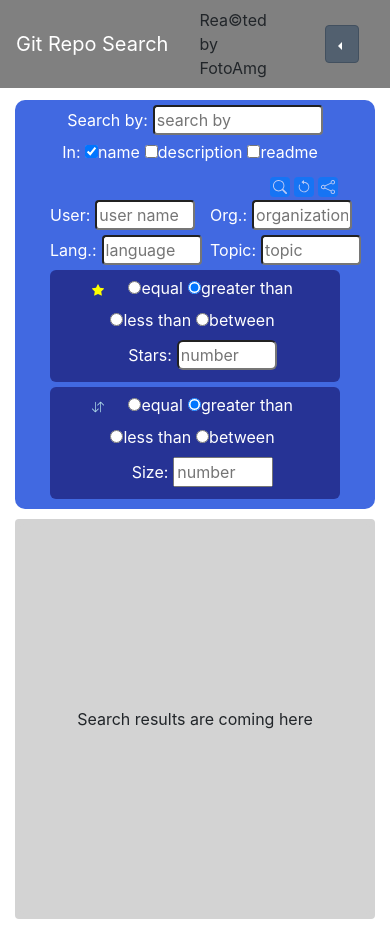
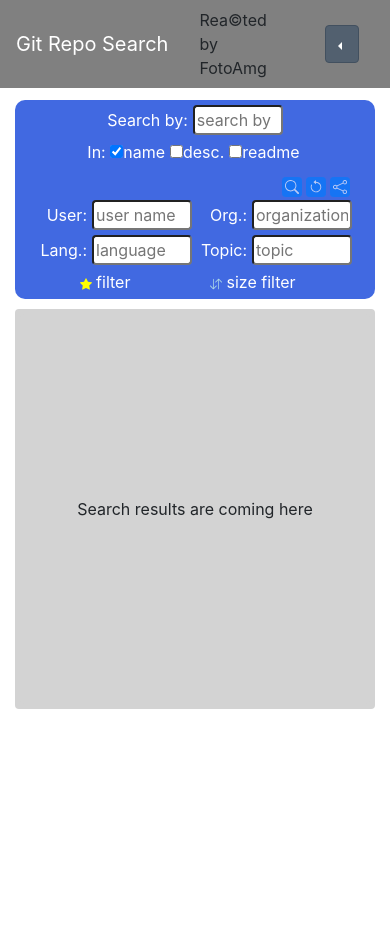
Before and after one commit to findrepo/findrepo.github.io, a React (Create React App) app: page / in a window 390 px wide. After the commit the page ends 844 px from the top, so only its background shows below. Built offline with nearby package versions, Linux system fonts and the light colour scheme.

Commit message:
shrinking sizes

```diff
--- a/src/components/AdvancedSearch.js
+++ b/src/components/AdvancedSearch.js
@@ -2,7 +2,7 @@ import React, { useEffect, useState } from 'react';
 import { Field, reduxForm, change, formValueSelector } from 'redux-form';
 import { connect } from 'react-redux';
 import { Container, Row, Col, Button } from 'react-bootstrap';
-import { Search, Share, StarFill, ArrowDownUp, ArrowCounterclockwise } from 'react-bootstrap-icons';
+import { Search, Share, StarFill, ArrowDownUp, ArrowCounterclockwise,Hourglass } from 'react-bootstrap-icons';
 import { useDispatch, useSelector } from "react-redux";
 import { validateAdvancedForm } from '../formValidators';
 import { RenderField } from './formElements/RenderField';
@@ -14,8 +14,10 @@ import { RenderRadio } from './formElements/RenderRadio';
  * @param {*} props
  */
 let AdvancedSearch = (props) => {
-    const { handleSubmit, reset, submitting, pristine, valid, onReset, onTypeToggle, starsCheckedVal, sizeCheckedVal, manualSearchFn } = props;
+    const { handleSubmit, reset, submitting, pristine, valid, onReset, onTypeToggle, starsCheckedVal, sizeCheckedVal, manualSearchFn, onStarsToggle, onSizeToggle } = props;
     const isLoading = useSelector(state => state.search.isLoading);
+    const starsOpen = useSelector(state => state.search.starsOpen);
+    const sizeOpen = useSelector(state => state.search.sizeOpen);
     const searchFormData = useSelector(state => state.form.simpleSearch);
     const history = useSelector(state => state.search.searchHistory);
     const dispatch = useDispatch();
@@ -49,17 +51,17 @@ let AdvancedSearch = (props) => {
         <form onSubmit={handleSubmit}>
             <Container fluid>
                 <Row className="simpleSearchRow">
-                    <Col md={4} sm={12} className="searchCell searchByCell">
+                    <Col md={4} sm={4} className="searchCell searchByCell">
                         <label htmlFor="searchValue">Search by: </label>
                         <Field name="searchValue" component={RenderField}
                             type="text" label="search by" className='searchby'/>
                     </Col>
-                    <Col md={6} sm={8}>
+                    <Col md={6} sm={5}>
                         <Field name="filter" id="filter" component={RenderCheckBoxes} type="checkbox" />
                     </Col>
-                    <Col md={2} sm={4} className="modToggleOuter">
+                    <Col md={2} sm={3} className="modToggleOuter">
                         <Button className="queryButton" variant="primary" size="sm" type="submit" disabled={submitting || !valid || isLoading}>
-                            {isLoading ? 'Loading' : (<Search color="white" size={14}></Search>)}
+                            {isLoading ? (<Hourglass color="white" size={14}></Hourglass>) : (<Search color="white" size={14}></Search>)}
                         </Button>
                         <Button className="queryButton" variant="primary" size="sm" type="button" disabled={submitting || isLoading || pristine}
                             onClick={onCombinedReset}>
@@ -96,8 +98,12 @@ let AdvancedSearch = (props) => {
                 </Row>
                 <Row>
                     <Col xs lg={6} className="starsFilterOuter">
+                    {starsOpen ? (
                         <span className="starsFilter">
-                            <StarFill color="yellow" size={12}></StarFill>
+                            <StarFill color="yellow" size={12}
+                                title="close stars filter"
+                                onClick={onStarsToggle}>
+                            </StarFill>
                             <span className="starsMainLabel">&nbsp;</span>
                             <Field
                                 name="starCheck"
@@ -152,10 +158,21 @@ let AdvancedSearch = (props) => {
                                 </span>
                             </span>
                         </span>
+                    ) :
+                    (   <span className="filterToggler" onClick={onStarsToggle}
+                            title="show stars filter">
+                            <StarFill color="yellow" size={12}></StarFill>
+                            <span className="starsMainLabel"> filter</span>
+                        </span>
+                    )}
                     </Col>
                     <Col xs lg={6} className="sizeFilterOuter">
+                    {sizeOpen ? (
                         <span className="sizeFilter">
-                            <ArrowDownUp color="lightblue" size={12}></ArrowDownUp>
+                            <ArrowDownUp color="lightblue" size={12}
+                                title="close size filter"
+                                onClick={onSizeToggle}>
+                            </ArrowDownUp>
                             <span className="sizeMainLabel">&nbsp;</span>
                             <Field
                                 name="sizeCheck"
@@ -210,6 +227,13 @@ let AdvancedSearch = (props) => {
                                 </span>
                             </span>
                         </span>
+                     ) :
+                     (   <span className="filterToggler" onClick={onSizeToggle}
+                             title="show size filter">
+                             <ArrowDownUp color="lightblue" size={12}></ArrowDownUp>
+                             <span className="sizeMainLabel"> size filter</span>
+                         </span>
+                     )}
                     </Col>
                     </Row>
             </Container>
--- a/src/components/LangCell.js
+++ b/src/components/LangCell.js
@@ -1,6 +1,6 @@
 import React, { useEffect, useState} from 'react';
 import axios from 'axios';
-import { Col, Button } from 'react-bootstrap';
+import { Button } from 'react-bootstrap';
 import { useDispatch, useSelector } from "react-redux";
 
 /**
--- a/src/components/SearchPanel.js
+++ b/src/components/SearchPanel.js
@@ -55,7 +55,18 @@ class SearchPanel extends React.Component {
         window.open('http://localhost:3000/?query='+encodeURIComponent(gitQueryString),
             'popup','width=1200,height=600,scrollbars=no,resizable=no');
         console.log('Encoded query values: ' + encodeURIComponent(gitQueryString));*/
-        alert(window.location.origin+'/?query='+encodeURIComponent(gitQueryString));
+        // alert(window.location.origin+'/?query='+encodeURIComponent(gitQueryString));
+        const shareData = {
+            title: 'GitRepoSearch',
+            text: 'Shared Git Repo search query URL',
+            url: window.location.origin+'/?query='+encodeURIComponent(gitQueryString)
+          }
+        if (navigator.share) {
+            navigator.share(shareData);
+        } else {
+            alert(shareData.url);
+        }
+
     }
 
     /**
@@ -74,7 +85,8 @@ class SearchPanel extends React.Component {
                 <Row className='searchContainer'>
                     <Col>
                         <AdvancedSearch onSubmit={this.handleAdvancedSubmit} onReset={this.handleReset}
-                            onTypeToggle={this.showQuery} manualSearchFn={this.handleAdvancedSubmit}/>
+                            onTypeToggle={this.showQuery} manualSearchFn={this.handleAdvancedSubmit}
+                            onStarsToggle={this.props.starsToggle} onSizeToggle={this.props.sizeToggle} />
                     </Col>
                 </Row>
                 {this.props.isError ? (<Row>
@@ -167,6 +179,14 @@ const mapDispatchToProps = (dispatch) => {
         startSearch: () => dispatch({
             type: "SEARCH_START",
             payload: {}
+        }),
+        starsToggle: () => dispatch({
+            type: "STARS_TOGGLE",
+            payload: {}
+        }),
+        sizeToggle: () => dispatch({
+            type: "SIZE_TOGGLE",
+            payload: {}
         })
     };
 };
--- a/src/components/formElements/RenderCheckBoxes.js
+++ b/src/components/formElements/RenderCheckBoxes.js
@@ -17,7 +17,7 @@ export const RenderCheckBoxes = ({ input, label, type, meta: { touched, error, w
 
             <span className="filterCheckItem">
                 <Field name="description" id="description" component="input" type="checkbox" />
-                <label htmlFor="description">description </label>
+                <label htmlFor="description">desc. </label>
             </span>
 
             <span className="filterCheckItem">
--- a/src/css/main.css
+++ b/src/css/main.css
@@ -24,6 +24,10 @@ h2, h3 {
 }
 .creatorInfo {
     vertical-align: bottom;
+    cursor: pointer;
+}
+
+.filterToggler {
     cursor: pointer;
 }
 
@@ -104,7 +108,7 @@ h2, h3 {
 }
 
 .searchby input[type=text] {
-    max-width: 170px !important;
+    max-width: 180px !important;
     width: 100%;
 }
 
@@ -512,7 +516,7 @@ h2, h3 {
         display: none !important;
     }
     .repoColLangs {
-        overflow: hidden !important;
+        overflow-x: auto !important;
         padding-left: 0px !important;
         padding-right: 0px !important;
         flex-direction: column;
@@ -551,6 +555,36 @@ h2, h3 {
     .repoNameMeta {
         padding-bottom: 5px;
     }
+    .sortByCol {
+        padding-right: 2px !important;
+    }
+    .sortByCol > div {
+        padding: 2px !important;
+
+    }
+    .orderByCol {
+        padding: 2px !important;
+    }
+    .padding-right > div {
+        padding: 2px !important;
+    }
+    .sortByCol div label, .orderByCol div label {
+        padding-right: 2px !important;
+    }
+    .modToggleOuter {
+        padding-right: 2px !important;
+    }
+    .filterCell {
+        padding-right: 0px !important;
+        padding-left: 2px !important;
+    }
+    .searchByCell, .simpleSearchRow > div {
+        padding-right: 3px !important;
+        padding-left: 3px !important;
+    }
+    .searchby input[type=text] {
+        max-width: 90px !important;
+    }
 }
 
 .repoNameTop {
--- a/src/reducers/searchReducer.js
+++ b/src/reducers/searchReducer.js
@@ -10,7 +10,9 @@ export const initialState = {
     currPage: 1,
     orderBy: 'desc',
     sortBy: 'stars',
-    type: 'search'
+    type: 'search',
+    starsOpen: false,
+    sizeOpen: false
 };
 
 /**
@@ -182,6 +184,16 @@ const searchReducer = (state = { ...initialState }, action) => {
             state = { ...state };
             state.type = action.payload.type || initialState.type;
             break;
+        case "STARS_TOGGLE":
+            // console.log("STARS_TOGGLE reducer", action.payload);
+            state = { ...state };
+            state.starsOpen = !state.starsOpen;
+            break;
+        case "SIZE_TOGGLE":
+            // console.log("SIZE_TOGGLE reducer", action.payload);
+            state = { ...state };
+            state.sizeOpen = !state.sizeOpen;
+            break;
         case "SEARCH_TYPE_NAV":
             state = { ...state };
             state.type = 'search';
```
